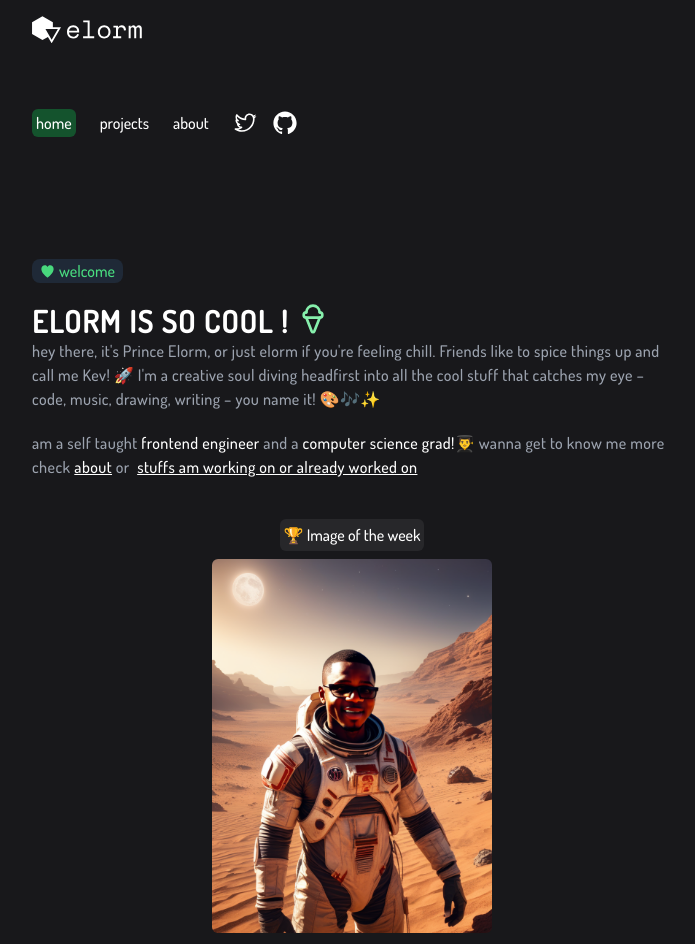
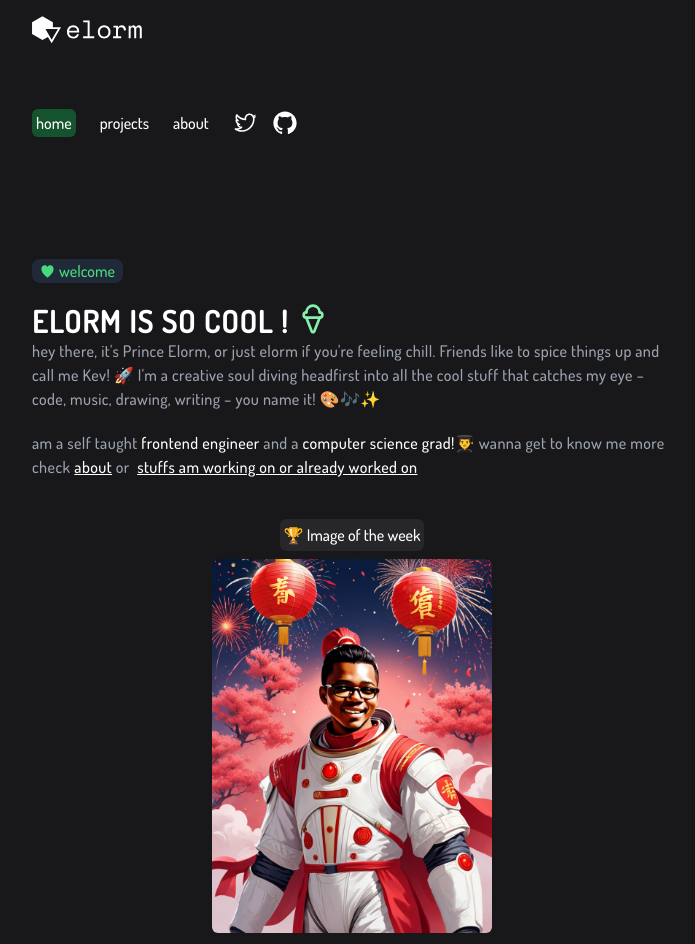
Before and after one commit to Akarikev/elorm, a Next.js app: page / in a window 1280 px wide. Shown: the top 944 px of the page, without its empty margins (288-983 px from the left). Built offline with nearby package versions, Linux system fonts and the light colour scheme.

Commit message:
mod: changed image

```diff
--- a/app/page.tsx
+++ b/app/page.tsx
@@ -98,7 +98,7 @@ export default function Home() {
                 </div>
 
                 <Image
-                  src="/image.png"
+                  src="/image (1).png"
                   width={280}
                   height={280}
                   alt="elorm pic of the day"
```
